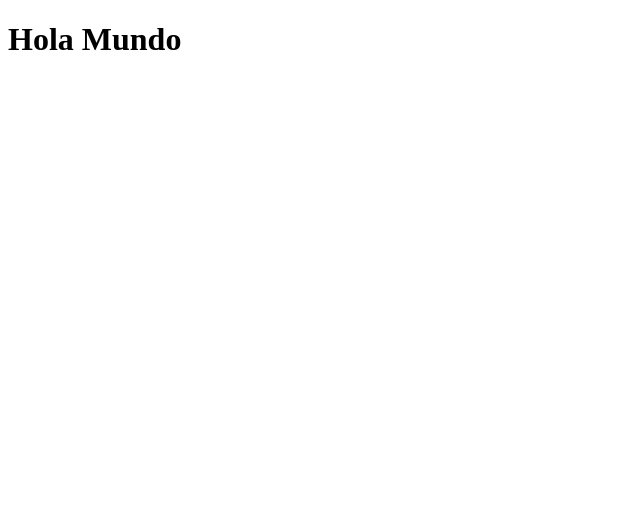
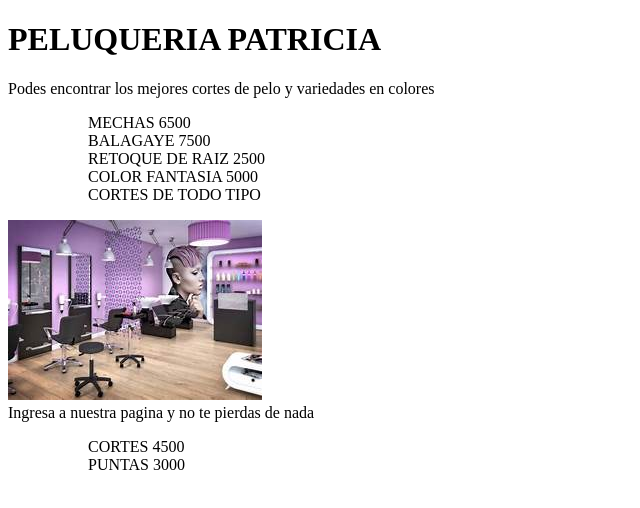
Before and after one commit to GABRIELA819/gathubpesh, a plain HTML site: page index.html in a window 1280 px wide. Shown: the whole page, without its empty margins (0-640 px from the left). Drawn offline with Linux system fonts and the light colour scheme.

Commit message:
Mi 2da Subida 7 de Mayo 2025
Mi 2da subida de pagina web

Signed-off-by: GABRIELA819 <gabrielaalmiron819@gmail.com>

```diff
--- a/index.html
+++ b/index.html
@@ -1,11 +1,35 @@
 <!DOCTYPE html>
-<html lang="en">
+<HTml lang="es">
 <head>
-    <meta charset="UTF-8">
-    <meta name="viewport" content="width=device-width, initial-scale=1.0">
-    <title>Document</title>
+    <TITLE>PELUQUERIA PATRICIA!!</TITLE>
 </head>
 <body>
-    <h1>Hola Mundo</h1>
+<main>
+
+    <h1 stylpe="color:brown"/>PELUQUERIA PATRICIA</h1>
+
+
+
+
+<p>Podes encontrar los mejores cortes de pelo y variedades en colores</p>
+
+<ul>
+<OL>MECHAS  6500</OL>
+<OL>BALAGAYE  7500</OL>
+<OL>RETOQUE DE RAIZ  2500</OL>
+<OL>COLOR FANTASIA  5000</OL>
+<OL>CORTES DE TODO TIPO</OL>
+</ul>
+
+
+<img src="1234.jpg" alt="mi foto">
+
+<div>Ingresa a nuestra pagina y no te pierdas de nada</div>
+
+<ul>
+<ol>CORTES 4500</ol>
+<OL>PUNTAS  3000</ol>
+</ul>
+</main>
 </body>
-</html>
+</HTml>
```
Also changed, not shown: 1234.jpg (added).
